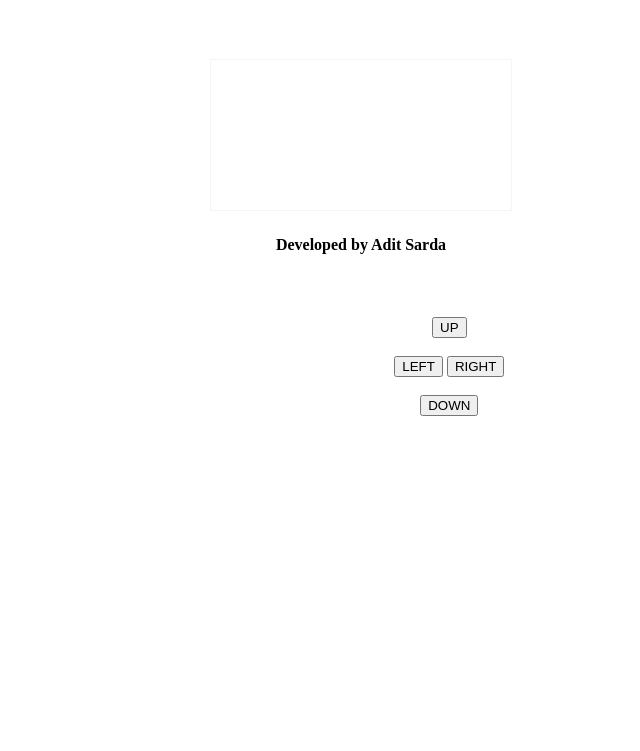
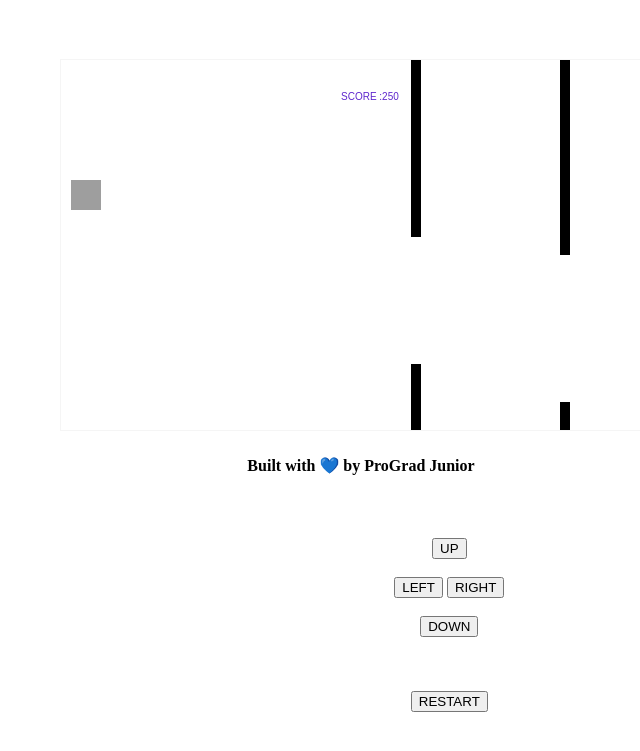
Before and after one commit to Invincible-OP/FlappyBird, a plain HTML site: page index.html in a window 1280 px wide. Shown: the part 133-884 px from the top of the page, without its empty margins (279-919 px from the left). Before the commit the page ends 800 px from the top, so only its background shows below. Drawn offline with Linux system fonts and the light colour scheme.

Commit message:
Add files via upload

```diff
--- a/app.js
+++ b/app.js
@@ -1,17 +1,23 @@
 var myGamePiece;
 var myObstacles = [];
 var myScore;
+var flappy = "https://www.pngitem.com/pimgs/b/184-1842507_flappy-bird-png.png";
 
-var flappy = "https://www.pngitem.com/pimgs/b/184-1842507_flappy-bird-png.png";
+var regame = document.getElementById("restart")
+
+regame.onclick = () => {
+    location.href = ("./index.html")
+}
 
 function startGame() {
     myGameArea.start();
-    myGamePiece = new Component(30, 30, flappy, 120, "image");
-    myScore = new Component("30px", "Consolas", "35f27cd", 280, 40, "text");
+    myGamePiece = new component(30, 30, flappy, 10, 120, "image");
+    myScore = new component("30px", "Consolas", "#5f27cd", 280, 40, "text");
 }
 
 var myGameArea = {
     canvas: document.createElement("canvas"),
+
     start: function () {
         this.canvas.width = 600;
         this.canvas.height = 370;
@@ -20,35 +26,132 @@ var myGameArea = {
         this.frameNo = 0;
         this.interval = setInterval(updateGameArea, 20);
     },
+
     clear: function () {
         this.context.clearRect(0, 0, this.canvas.width, this.canvas.height);
     },
+
     stop: function () {
         clearInterval(this.interval);
     }
 }
 
+function component(width, height, color, x, y, type) {
+    this.type = type;
+    if (type == "image") {
+        this.image = new Image();
+        this.image.src = color;
+    }
+    this.width = width;
+    this.height = height;
+    this.x = x;
+    this.y = y;
+    this.speedX = 0;
+    this.speedY = 0;
+
+    this.update = function () {
+        ctx = myGameArea.context;
+        if (type == "text") {
+            ctx.font = this.width + "" + this.height;
+            ctx.fillStyle = color;
+            ctx.fillText(this.text, this.x, this.y);
+        } else {
+            ctx.fillStyle = color;
+            ctx.fillRect(this.x, this.y, this.width, this.height);
+        }
+        if (type == "image") {
+            ctx.drawImage(this.image, this.x, this.y, this.width, this.height);
+        } else {
+            ctx.fillStyle = color;
+            ctx.fillRect(this.x, this.y, this.width, this.height);
+        }
+    }
+    this.newPos = function () {
+        this.x += this.speedX;
+        this.y += this.speedY;
+    }
+
+    this.crashWidth = function (otherobj) {
+        var myleft = this.x;
+        var myright = this.x + (this.width);
+        var mytop = this.y;
+        var mybottom = this.y + (this.height);
+
+        var otherleft = otherobj.x;
+        var otherright = otherobj.x + (otherobj.width);
+        var othertop = otherobj.y;
+        var otherbottom = otherobj.y + (otherobj.height);
+
+        var crash = true;
+        if ((mybottom < othertop) || (mytop > otherbottom) || (myright < otherleft) || (myleft > otherright)) {
+            crash = false;
+        }
+        return crash;
+    }
+}
+
+function updateGameArea() {
+    var x, height, gap, minHeight, maxHeight, minGap, maxGap;
+    for (i = 0; i < myObstacles.length; i++) {
+        if (myGamePiece.crashWidth(myObstacles[i])) {
+            myGameArea.stop();
+            return;
+        }
+    }
+
+    myGameArea.clear();
+    myGameArea.frameNo += 1;
+    if (myGameArea.frameNo == 1 || everyinterval(150)) {
+        x = myGameArea.canvas.width;
+        minHeight = 20;
+        maxHeight = 200;
+        minGap = 50;
+        maxGap = 200;
+        //randomize the height
+        height = Math.floor(Math.random() * (maxHeight - minHeight + 1) + minHeight);
+        gap = Math.floor(Math.random() * (maxGap - minGap + 1) + minGap);
+
+        myObstacles.push(new component(10, height, "black", x, 0));
+        myObstacles.push(new component(10, x - height - gap, "black", x, height + gap));
+
+
+    }
+    for (i = 0; i < myObstacles.length; i++) {
+        myObstacles[i].speedX = -1;
+        myObstacles[i].newPos();
+        myObstacles[i].update();
+    }
+    myScore.text = "SCORE :" + myGameArea.frameNo;
+    myScore.update();
+    myGamePiece.newPos();
+    myGamePiece.update();
+}
+
+function everyinterval(n) {
+    if ((myGameArea.frameNo / n) % 1 == 0) {
+        return true;
+    }
+    return false;
+}
+
+
 function moveup() {
-    myGamePiece.speedY = -1;
+    myGamePiece.speedY = -2;
 }
 
 function movedown() {
-    myGamePiece.speedY = -1;
+    myGamePiece.speedY = 2;
 }
 
 function moveleft() {
-    myGamePiece.speedY = -1;
-}
-
-function movedown() {
     myGamePiece.speedX = -1;
 }
 
 function moveright() {
-    GamePiece.speedX = 1
+    myGamePiece.speedX = 1;
 }
 
-function cleardown() {
-    myGamePiece.speedX = -0;
-    myGamePiece.speedY = -0;
+function clearmove() {
+    myGamePiece.speedX = 0;
+    myGamePiece.speedY = 0;
 }
--- a/index.html
+++ b/index.html
@@ -5,21 +5,21 @@
     <meta charset="UTF-8">
     <meta http-equiv="X-UA-Compatible" content="IE=edge">
     <meta name="viewport" content="width=device-width, initial-scale=1.0">
+    <title>Flappy Bird</title>
     <link rel="stylesheet" href="style.css">
-    <title>Flappy Bird Game</title>
 </head>
 
-<body onload="startgame()">
-    <canvas></canvas>
-    <h4>Developed by Adit Sarda</h4>
+<body onload="startGame()">
+    <h4>Built with 💙 by ProGrad Junior</h4>
 
-    <div style="text-align: center; width:480px;">
+    <div style="text-align: center; width: 480px;">
         <button onmousedown="moveup()" onmouseup="clearmove()" ontouchstart="moveup()">UP</button><br><br>
         <button onmousedown="moveleft()" onmouseup="clearmove()" ontouchstart="moveleft()">LEFT</button>
         <button onmousedown="moveright()" onmouseup="clearmove()" ontouchstart="moveright()">RIGHT</button><br><br>
         <button onmousedown="movedown()" onmouseup="clearmove()" ontouchstart="movedown()">DOWN</button>
+        <br><br><br><br>
+        <button id="restart">RESTART</button>
     </div>
-
 
     <script src="./app.js"></script>
 </body>
```
